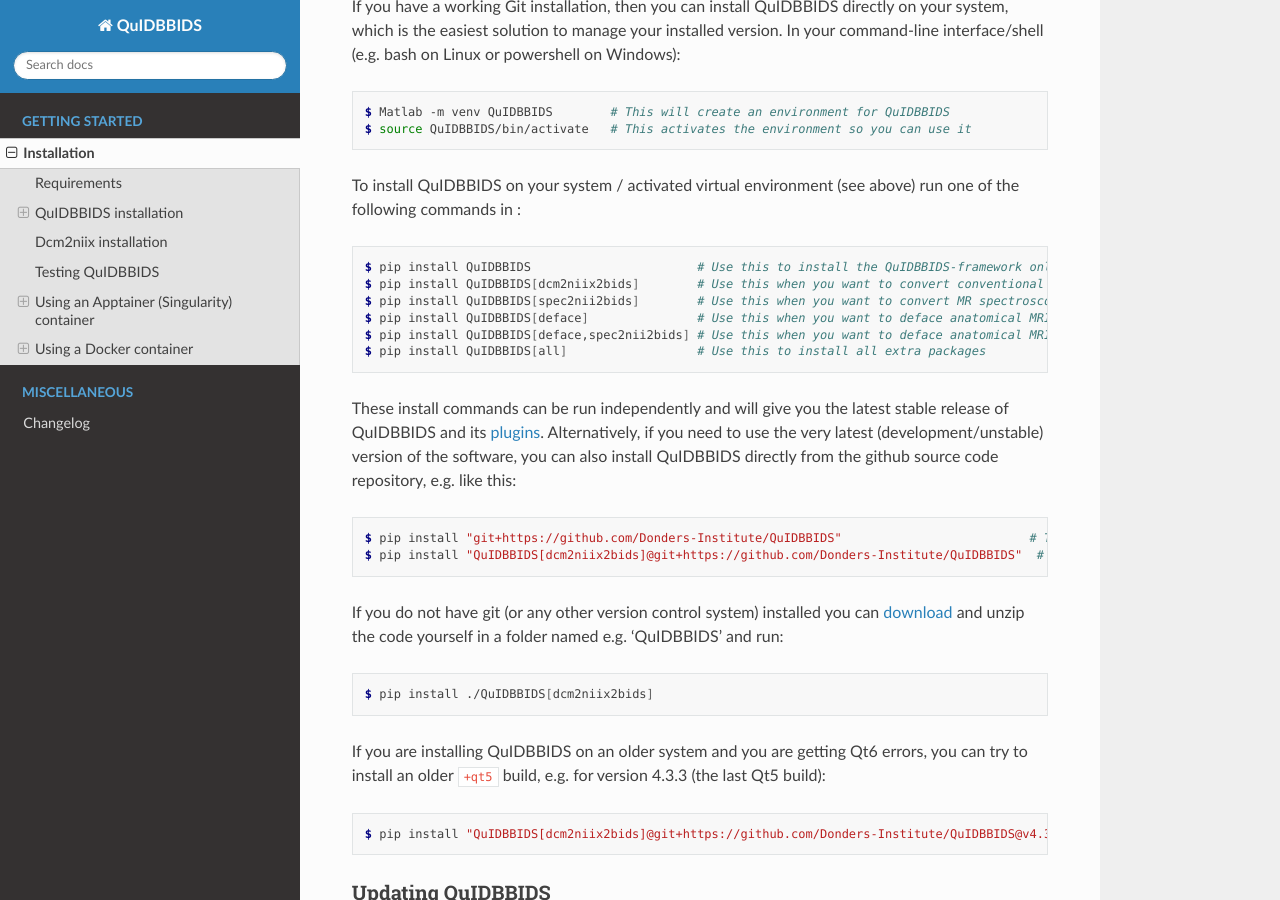
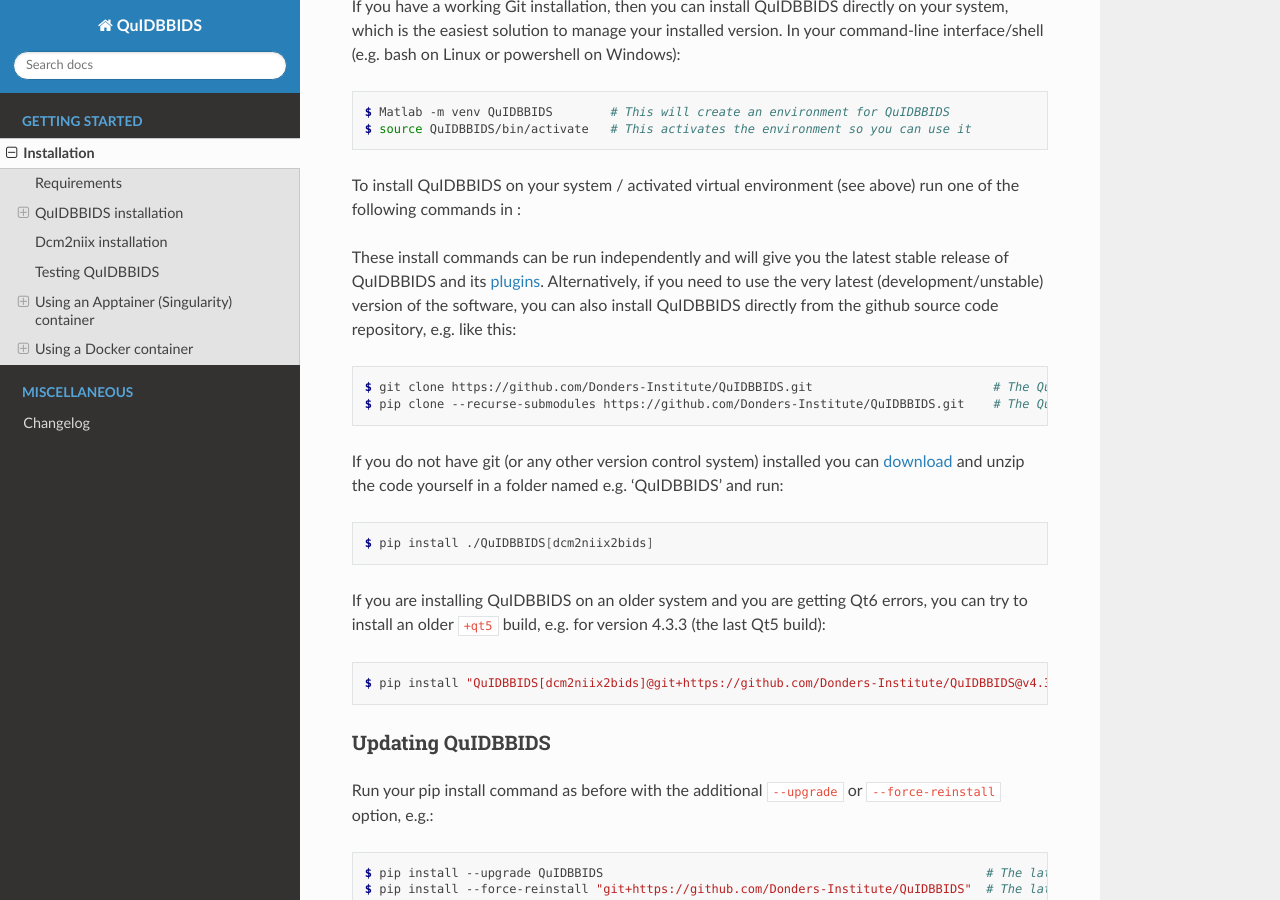
Before and after one commit to Donders-Institute/quidbbids, a Sphinx documentation site: the page built from docs/installation.rst, in a window 1280 px wide and 900 px high, scrolled down 687 px. Built offline with Sphinx 7.4.7 and the Read the Docs theme 3.1.0, drawn with Linux system fonts in a browser that asks for light colours; the version number could not be read and is left out.

```diff
--- a/+qb/VERSION.txt
+++ /dev/null
@@ -1 +0,0 @@
-0.0.2
--- a/docs/conf.py
+++ b/docs/conf.py
@@ -10,12 +10,9 @@
 # add these directories to sys.path here. If the directory is relative to the
 # documentation root, use os.path.abspath to make it absolute, like shown here.
 
+import json
 from pathlib import Path
 from datetime import date
-try:
-    import tomllib
-except ModuleNotFoundError:
-    import tomli as tomllib
 
 
 # -- Project information -----------------------------------------------------
@@ -26,7 +23,8 @@ author     = 'Marcel Zwiers'
 master_doc = 'index'
 
 # The full version, including alpha/beta/rc tags from file
-release = (Path(__file__).parents[1]/'+qb'/'VERSION.txt').read_text().strip()
+with open(Path(__file__).parents[1]/'resources'/'mpackage.json') as fid:
+  release = json.load(fid)['version']
 
 # -- General configuration ---------------------------------------------------
 
--- a/docs/installation.rst
+++ b/docs/installation.rst
@@ -24,21 +24,12 @@ If you have a working Git installation, then you can install QuIDBBIDS directly
 
 To install QuIDBBIDS on your system / activated virtual environment (see above) run one of the following commands in :
 
-.. code-block:: console
-
-   $ pip install QuIDBBIDS                       # Use this to install the QuIDBBIDS-framework only and independently install the software dependencies of the plugin(s) (such as dcm2niix)
-   $ pip install QuIDBBIDS[dcm2niix2bids]        # Use this when you want to convert conventional MR imaging data with the dcm2niix2bids plugin and would like to have dcm2niix pip-installed
-   $ pip install QuIDBBIDS[spec2nii2bids]        # Use this when you want to convert MR spectroscopy data with the spec2nii2bids plugin
-   $ pip install QuIDBBIDS[deface]               # Use this when you want to deface anatomical MRI scans. NB: Requires FSL (but see the Apptainer file for doing a minimal install)
-   $ pip install QuIDBBIDS[deface,spec2nii2bids] # Use this when you want to deface anatomical MRI scans and convert MRS data with the spec2nii2bids plugin
-   $ pip install QuIDBBIDS[all]                  # Use this to install all extra packages
-
 These install commands can be run independently and will give you the latest stable release of QuIDBBIDS and its `plugins <./options.html#dcm2niix2bids-plugin>`__. Alternatively, if you need to use the very latest (development/unstable) version of the software, you can also install QuIDBBIDS directly from the github source code repository, e.g. like this:
 
 .. code-block:: console
 
-   $ pip install "git+https://github.com/Donders-Institute/QuIDBBIDS"                          # The QuIDBBIDS-framework only
-   $ pip install "QuIDBBIDS[dcm2niix2bids]@git+https://github.com/Donders-Institute/QuIDBBIDS"  # The QuIDBBIDS-framework + dcm2niix2bids plugin
+   $ git clone https://github.com/Donders-Institute/QuIDBBIDS.git                         # The QuIDBBIDS-toolbox only
+   $ pip clone --recurse-submodules https://github.com/Donders-Institute/QuIDBBIDS.git    # The QuIDBBIDS-toolbox + dependencies
 
 If you do not have git (or any other version control system) installed you can `download <https://github.com/Donders-Institute/QuIDBBIDS>`__ and unzip the code yourself in a folder named e.g. 'QuIDBBIDS' and run:
 
```
Also changed, not shown: 3 other files.
